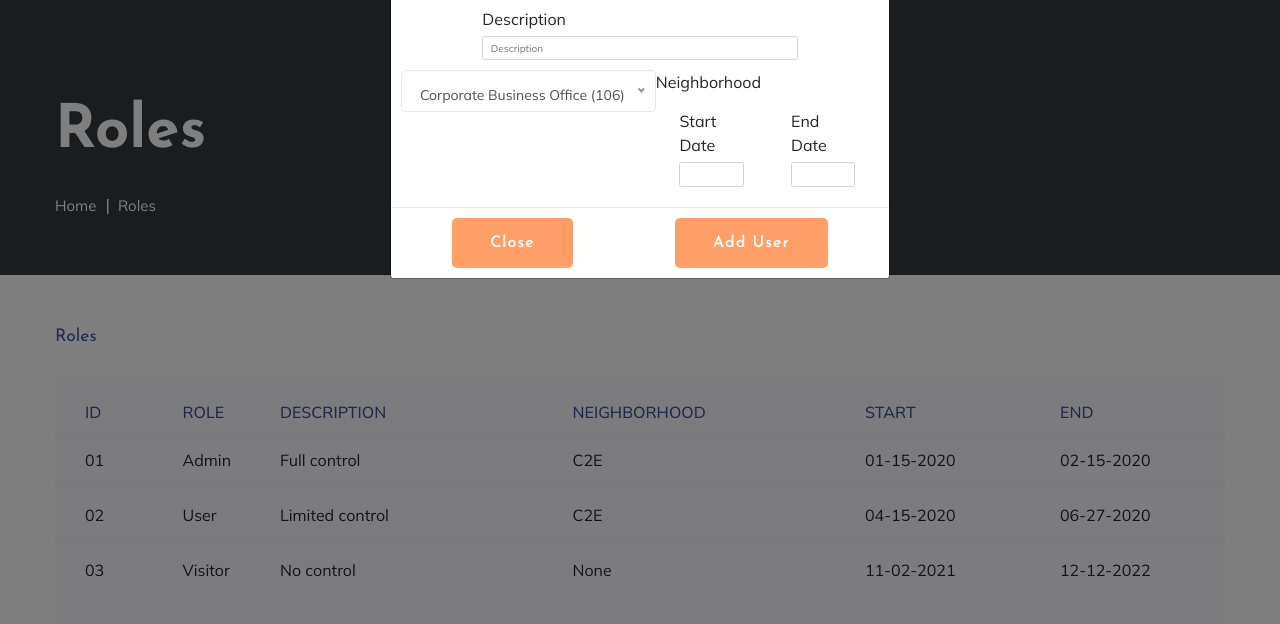
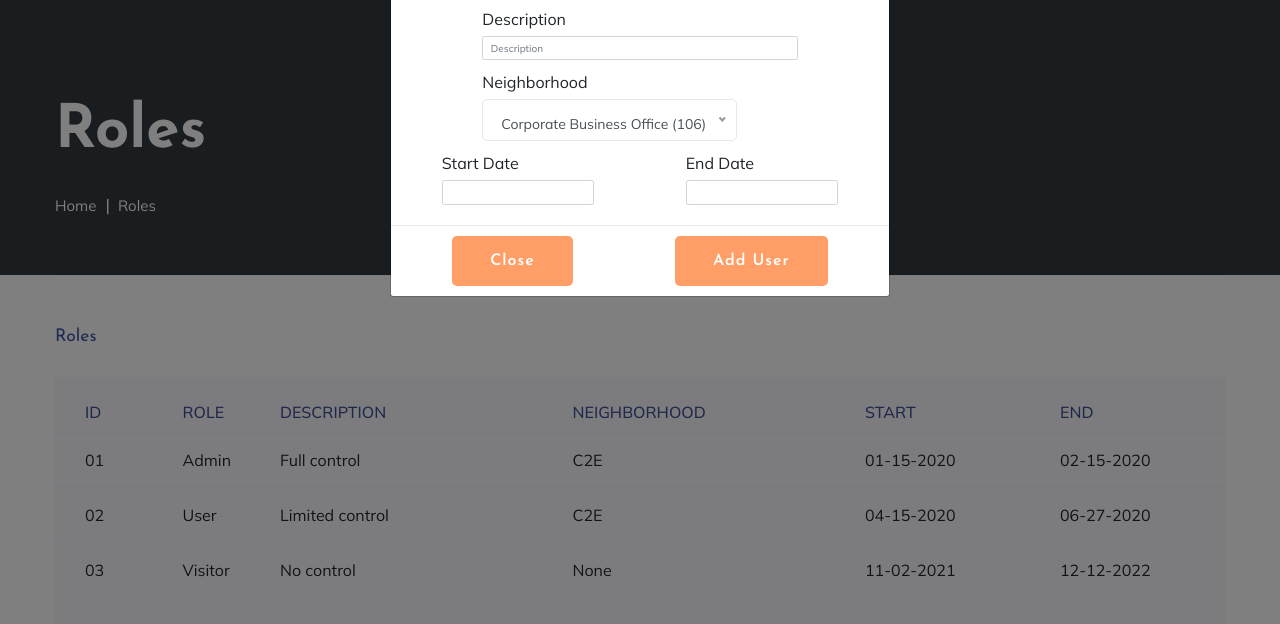
Before and after one commit to garrettdburton/testBuild, a plain HTML site: page roles.html in a window 1280 px wide. Both pictures are taken after a click on the button "Add". Shown: the part 125-749 px from the top of the page. Drawn offline with nearby package versions, Linux system fonts and the light colour scheme; files that its build step writes are made by us from their sources.

Commit message:
fixed modal sizing issue

```diff
--- a/roles.html
+++ b/roles.html
@@ -187,15 +187,17 @@
                                                 <input type="text" class="form-control" id="desc-info" placeholder="Description">
                                             </div>
                                         </div>
-                                        <div class="form-group">
+                                        <div class="form-row">
+                                            <div class="form-group mx-auto col-md-8">
                                                 <label>Neighborhood</label>
-                                            <select class="form-control" id="neighborhood-info" placeholder="Neighborhood">
+                                                <select class="form-control" id="neighborhood-info" placeholder="">
                                                     <option>Corporate Business Office (106)</option>
                                                     <option>Human Resources (101)</option>
                                                     <option>IT Division (104)</option>
                                                     <option>Comptroller (10x)</option>
                                                     <option>Property Management (107)</option>
                                                 </select>
+                                            </div>
                                         </div>
                                         <div class="form-row">
                                             <div class="form-group col-md-4 mx-auto">
```
Lines whose indentation alone changed are shown as unchanged.
